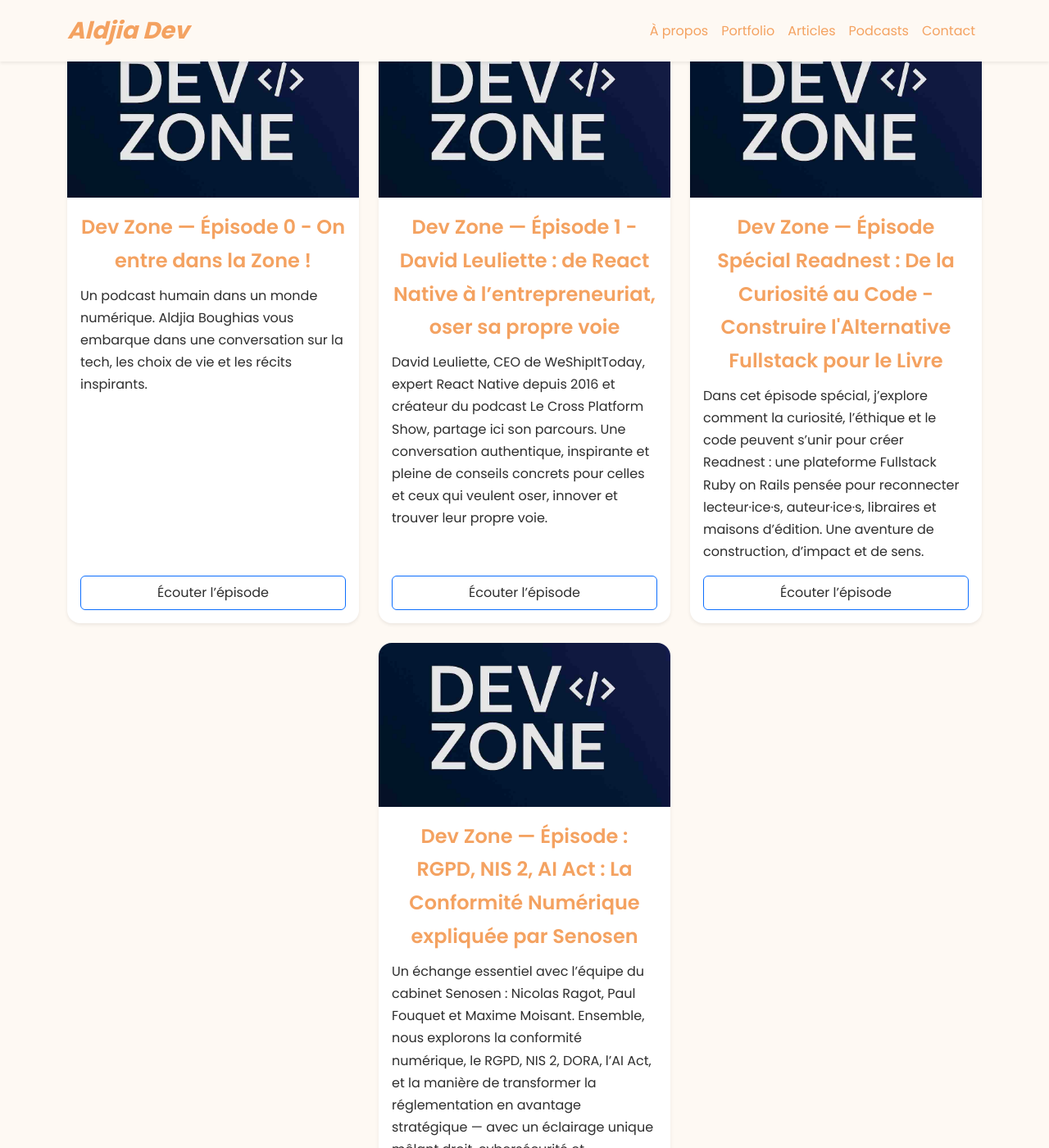
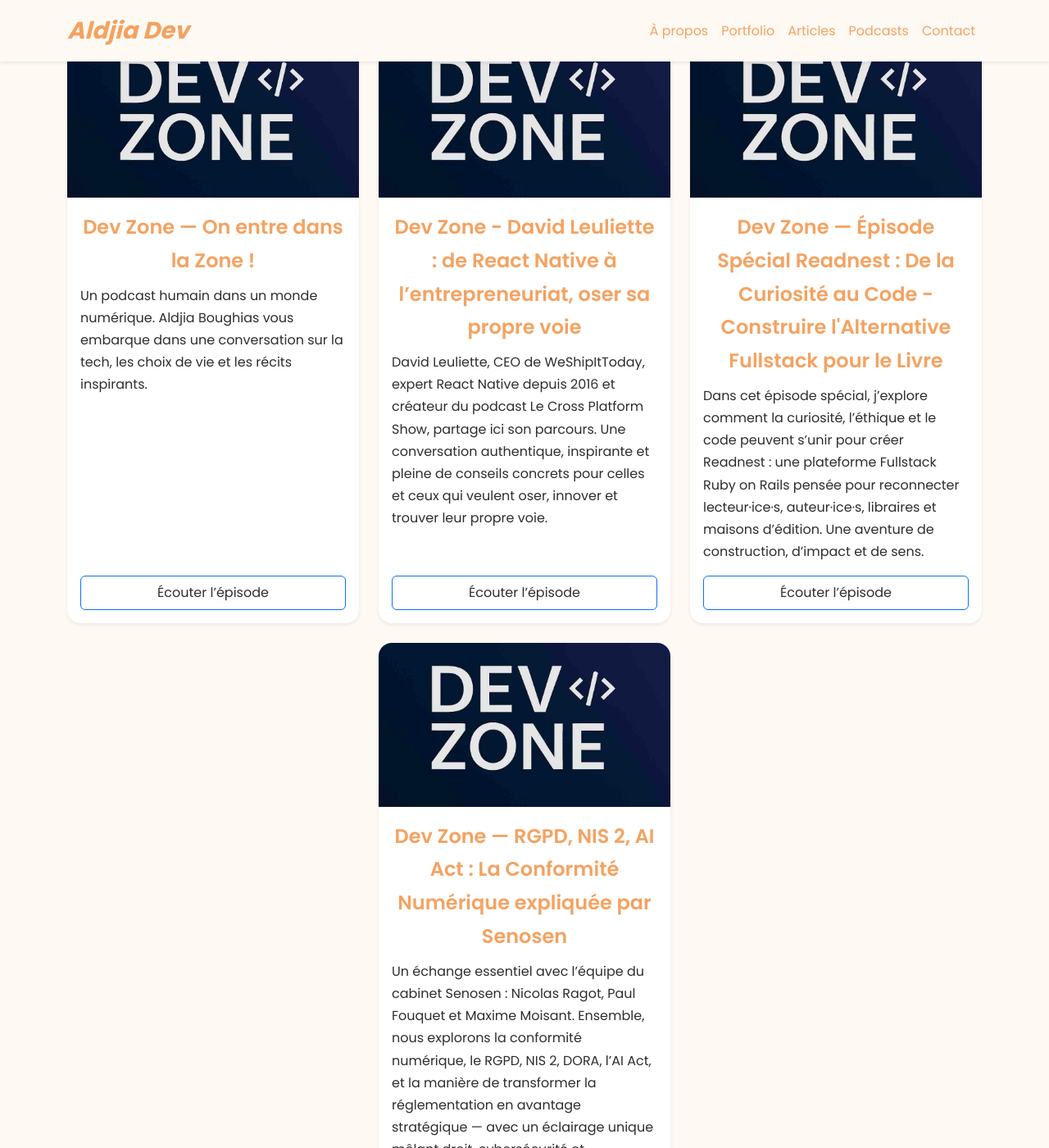
Before and after one commit to AldjiaDev/aldjia.dev, a Jekyll site: the page built from podcasts/dev-zone.html, in a window 1280 px wide and 1400 px high, scrolled down 314 px. Shown: the whole window at 82% size. Built offline with Jekyll 4.4.1, drawn with Linux system fonts in a browser that asks for light colours.

Commit message:
Modifiy podcast

```diff
--- a/podcasts/dev-zone.html
+++ b/podcasts/dev-zone.html
@@ -15,7 +15,7 @@ title: Dev Zone
     <!-- Épisode 0 -->
     <div class="col-md-6 col-lg-4 d-flex">
       {% include card.html
-        title="Dev Zone — Épisode 0 - On entre dans la Zone !"
+        title="Dev Zone — On entre dans la Zone !"
         description="Un podcast humain dans un monde numérique. Aldjia Boughias vous embarque dans une conversation sur la tech, les choix de vie et les récits inspirants."
         image="/assets/images/devzone.jpeg"
         url="https://open.spotify.com/episode/4p1JlnFEONylzl9UnMC4U7?si=CCzYUr9iSzen2v24AUDv9w"
@@ -25,7 +25,7 @@ title: Dev Zone
     <!-- Épisode 1 -->
     <div class="col-md-6 col-lg-4 d-flex">
       {% include card.html
-        title="Dev Zone — Épisode 1 - David Leuliette : de React Native à l’entrepreneuriat, oser sa propre voie"
+        title="Dev Zone - David Leuliette : de React Native à l’entrepreneuriat, oser sa propre voie"
         description="David Leuliette, CEO de WeShipItToday, expert React Native depuis 2016 et créateur du podcast Le Cross Platform Show, partage ici son parcours. Une conversation authentique, inspirante et pleine de conseils concrets pour celles et ceux qui veulent oser, innover et trouver leur propre voie."
         image="/assets/images/devzone.jpeg"
         url="https://open.spotify.com/episode/0oW4RZ7s59gWhdK6ooXIxa"
@@ -45,7 +45,7 @@ title: Dev Zone
         <!-- Épisode RGPD / NIS2 / AI Act -->
     <div class="col-md-6 col-lg-4 d-flex">
       {% include card.html
-        title="Dev Zone — Épisode : RGPD, NIS 2, AI Act : La Conformité Numérique expliquée par Senosen"
+        title="Dev Zone — RGPD, NIS 2, AI Act : La Conformité Numérique expliquée par Senosen"
         description="Un échange essentiel avec l’équipe du cabinet Senosen : Nicolas Ragot, Paul Fouquet et Maxime Moisant. Ensemble, nous explorons la conformité numérique, le RGPD, NIS 2, DORA, l’AI Act, et la manière de transformer la réglementation en avantage stratégique — avec un éclairage unique mêlant droit, cybersécurité et développement."
         image="/assets/images/devzone.jpeg"
         url="https://open.spotify.com/episode/04DMAenSDUs7DpUGDkIWue?si=pJT8YdGfSTu6rlReIPUHqw"
```
